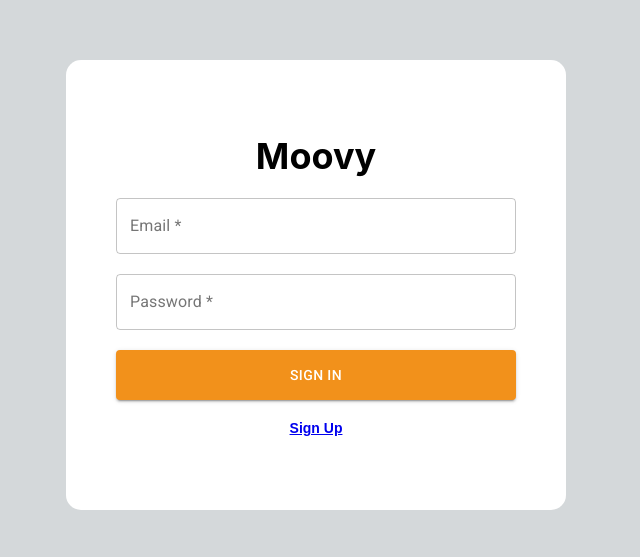
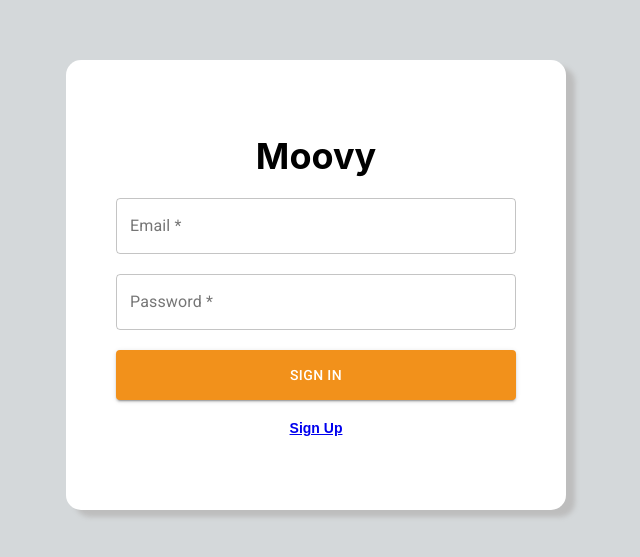
Before and after one commit to LucasGSilva21/Moovy, a React (Create React App) app in the folder frontend/: page / in a window 1280 px wide. Shown: the part 115-672 px from the top of the page, without its empty margins (324-964 px from the left). Built offline with nearby package versions, Linux system fonts and the light colour scheme.

Commit message:
adicionando css no formulario

```diff
--- a/frontend/src/styles/form.ts
+++ b/frontend/src/styles/form.ts
@@ -17,6 +17,7 @@ export const useStyles = makeStyles({
         width: 500,
         height: 450,
         padding: 50,
+        boxShadow: '9px 7px 5px #bdbdbd'
     },
     formTitle: {
         textAlign: 'center',
```
